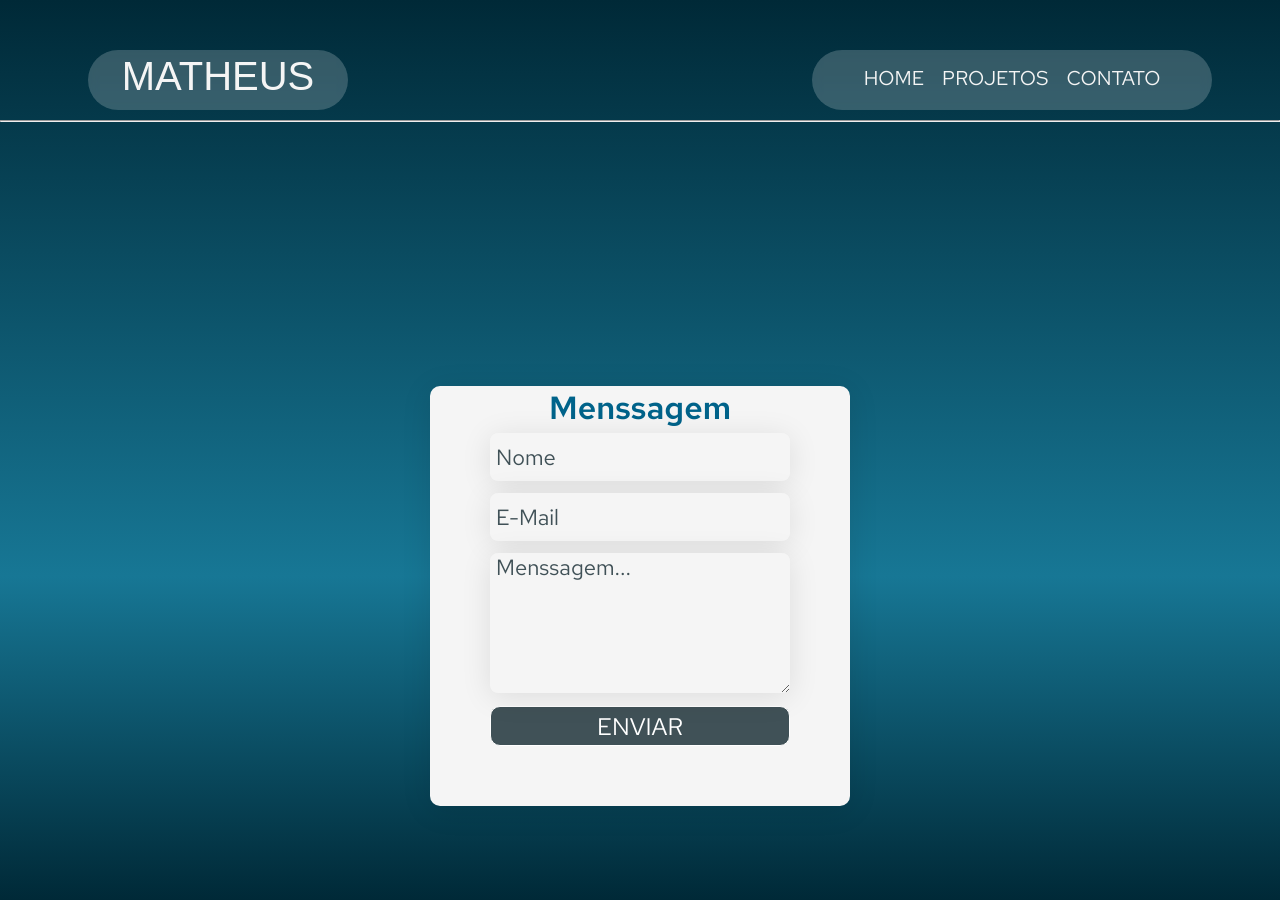
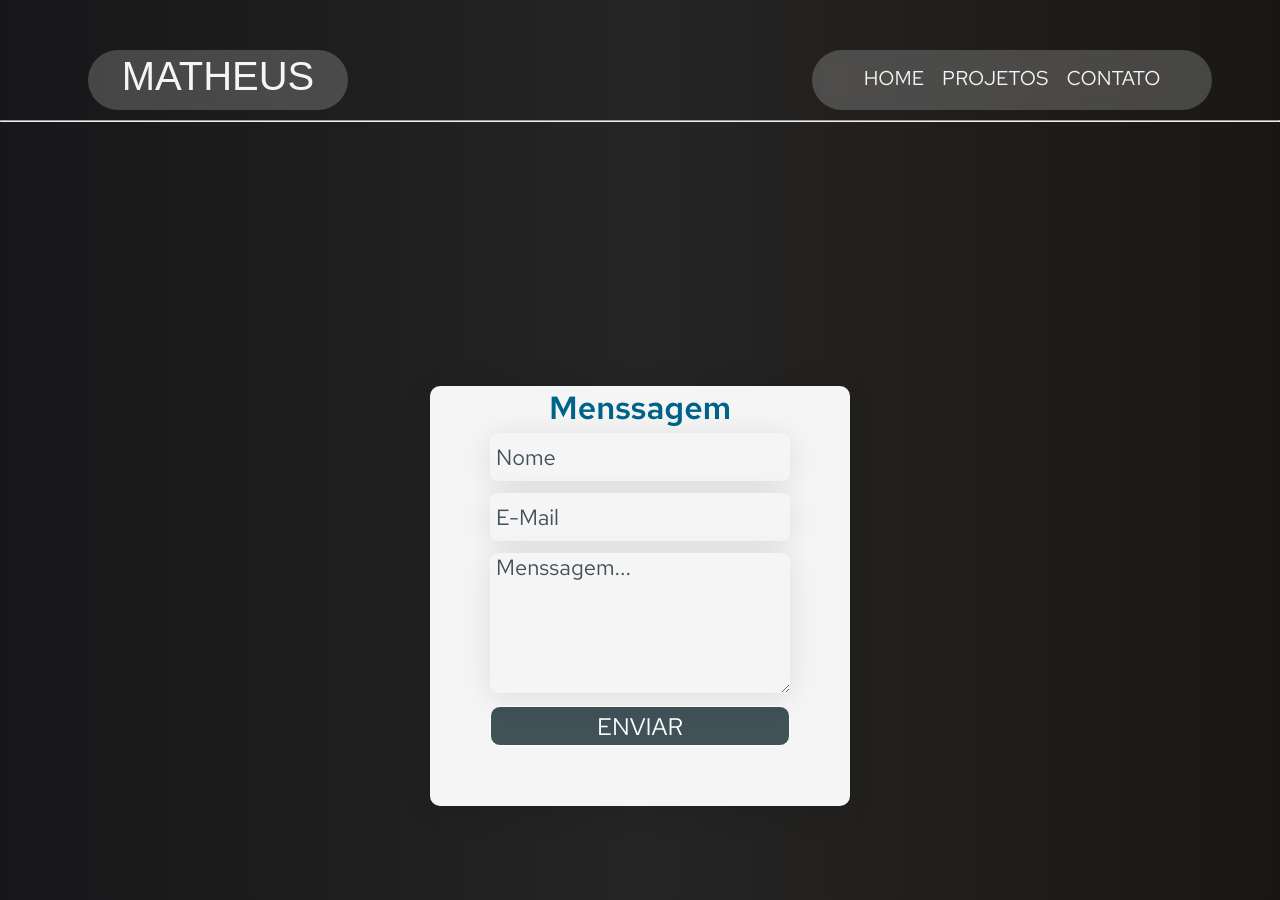
Before and after one commit to matheusjesse/portifolio-matheus-jesse, a React (Create React App) app: page /contato in a window 1280 px wide. Built offline with nearby package versions, Linux system fonts and the light colour scheme; a web font is replaced by a local one.

Commit message:
style: alteração na cor do banckground e icones de skills

```diff
--- a/src/styles/HomeContainer.js
+++ b/src/styles/HomeContainer.js
@@ -145,14 +145,13 @@ button:hover {
   width: 156px;
   height: 150px;
   display: flex;
-  background: rgba(255,255,255, 0.2);
+  background: none;
   backdrop-filter: blur(22px);
   border-radius: 8px;
   padding: 8px 8px 8px 8px;
   transition-duration: 1s;
   transition-timing-function: ease;
   overflow: hidden;
-  box-shadow: 1px 1px 22px -2px black;
   margin-right: 8px;
   margin-left: 8px;
 }
--- a/src/styles/global.js
+++ b/src/styles/global.js
@@ -12,10 +12,8 @@ const GlobalStyle = createGlobalStyle`
   }
 
   body {
-    background: #002937;
-    background: -moz-linear-gradient(top, #002937 0%, #177795 64%, #002937 100%);
-    background: -webkit-linear-gradient(top, #002937 0%, #177795 64%, #002937 100%);
-    background: linear-gradient(to bottom, #002937 0%, #177795 64%, #002937 100%);
+    background: rgb(23,22,24);
+background: linear-gradient(90deg, rgba(23,22,24,1) 0%, rgba(38,37,37,1) 50%, rgba(24,23,20,1) 100%);
   }
 
 `;
```
